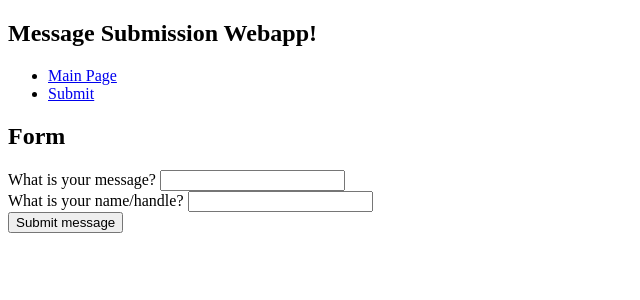
After one commit to sidsrikanth/Message_Submission_Webapp, a Flask app: page /submit/ in a window 1280 px wide. The commit adds this page. Shown: the top 300 px of the page, without its empty margins (0-640 px from the left). Run offline with Flask 2, Linux system fonts and the light colour scheme.

Commit message:
submit.html works

```diff
--- a/app.py
+++ b/app.py
@@ -4,4 +4,51 @@ app = Flask(__name__)
 
 @app.route("/")
 def main():
-    return render_template('submit.html')
+    return render_template('main.html') # replace with main.html
+    # create a base.html and make everything extend base.html
+
+@app.route("/submit/", methods = ['POST', 'GET'])
+def submit():
+    if request.method == 'GET':
+        return render_template("submit.html")
+    else:
+        insert_message(request)
+        return render_template("submit.html")
+
+def get_message_db():
+  # write some helpful comments here
+  try:
+    return g.message_db
+  except:
+    g.message_db = sqlite3.connect("messages_db.sqlite")
+    cmd = """CREATE TABLE IF NOT EXISTS messages (
+    id INT NOT NULL IDENTITY PRIMARY KEY,
+    handle TEXT,
+    message TEXT,
+    );
+    """ # replace this with your SQL query
+    cursor = g.message_db.cursor()
+    cursor.execute(cmd)
+    # conn.commit()
+    return g.message_db
+
+def insert_message(request):
+    # comments
+    conn = get_message_db()
+    cur = conn.cursor()
+    name = request.form['name']
+    message = request.form['message']
+    cur.execute("INSERT INTO messages (name, message) VALUES (?, ?)", (name, message))
+    conn.commit()
+    conn.close()
+
+def random_messages(n):
+    # comments
+    conn = get_message_db()
+    cur = conn.cursor()
+    cmd = '''SELECT * FROM messages
+    ORDER BY RAND()
+    LIMIT ?
+    '''
+    cur.execute(cmd, (n))
+    conn.close()
--- /dev/null
+++ b/templates/base.html
@@ -0,0 +1,19 @@
+
+<!doctype html>
+<!-- uncomment the line below later -->
+<!-- <link rel="stylesheet" href="{{ url_for('static', filename='style.css') }}"> -->
+<!-- <title>{% block title %}{% endblock %}</title> -->
+<nav>
+  <h1>Message Submission Webapp!</h1>
+  <!-- <b>Navigation:</b> -->
+  <ul>
+    <li><a href="{{ url_for('main') }}">Main Page</a></li>
+    <li><a href="{{ url_for('submit') }}">Submit</a></li>
+  </ul>
+</nav>
+<section class="content">
+  <header>
+    {% block header %}{% endblock %}
+  </header>
+  {% block content %}{% endblock %}
+</section>
--- a/templates/submit.html
+++ b/templates/submit.html
@@ -1,4 +1,4 @@
-{% extends 'main.html' %}
+{% extends 'base.html' %}
 
 {% block header %}
     <h2> Form </h2>
@@ -14,4 +14,9 @@
         <br>
         <input type="submit" value="Submit message">
     </form>
+
+{% if name %}
+Hello <b>{{name}}</b>, thank you for submitting your message!
+{% endif %}
+
 {% endblock %}
--- a/templates/view.html
+++ b/templates/view.html
@@ -0,0 +1 @@
+{% extends 'base.html' %}
```
Also changed, not shown: templates/main.html (+1 -18 lines).
